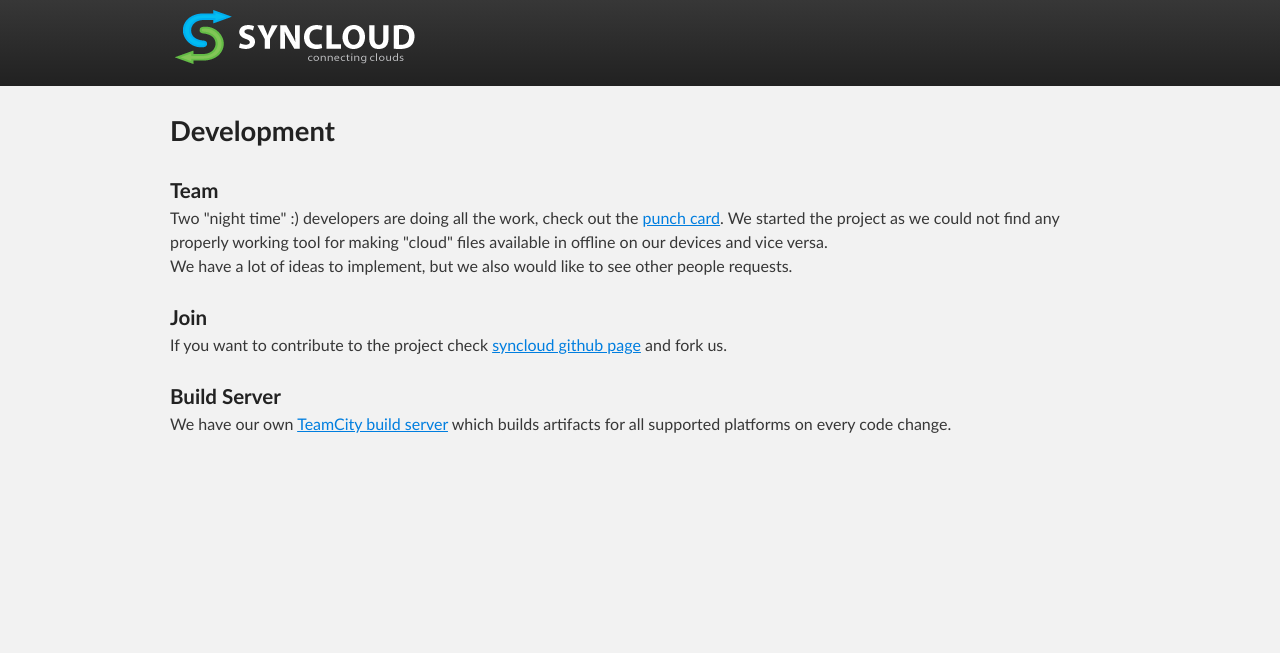
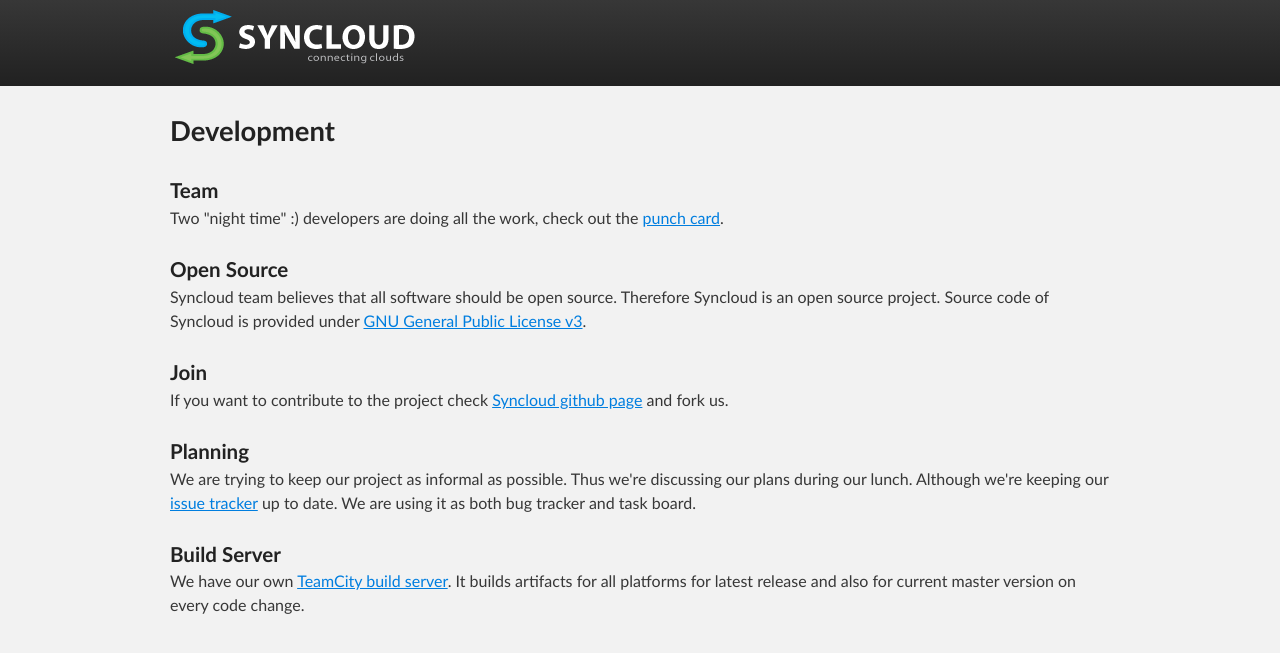
Before and after one commit to syncloud/syncloud.org, a Jekyll site: the page built from development.markdown, in a window 1280 px wide. Shown: the top 653 px of the page. Built offline with Jekyll 4.4.1, drawn with Linux system fonts in a browser that asks for light colours; Markdown is read by kramdown in place of the engine named in the settings.

Commit message:
Development page changes

```diff
--- a/development.markdown
+++ b/development.markdown
@@ -9,18 +9,27 @@
         <br/>
 
         <h5>Team</h5>
-        Two "night time" :) developers are doing all the work, check out the <a href="https://github.com/syncloud/syncloud/graphs/punch-card">punch card</a>. We started the project as we could not find any properly working tool for making "cloud" files available in offline on our devices and vice versa.<br/>
-        We have a lot of ideas to implement, but we also would like to see other people requests.
+        Two "night time" :) developers are doing all the work, check out the <a href="https://github.com/syncloud/core/graphs/punch-card">punch card</a>.
         <br/>
         <br/>
 
+        <h5>Open Source</h5>
+        Syncloud team believes that all software should be open source. Therefore Syncloud is an open source project. Source code of Syncloud is provided under <a href="http://www.gnu.org/licenses/gpl-3.0.html">GNU General Public License v3</a>.
+        <br>
+        <br>
+
         <h5>Join</h5>
-        If you want to contribute to the project check <a href="https://github.com/syncloud/syncloud">syncloud github page</a> and fork us.
+        If you want to contribute to the project check <a href="https://github.com/syncloud">Syncloud github page</a> and fork us.
+        <br>
+        <br>
+
+        <h5>Planning</h5>
+        We are trying to keep our project as informal as possible. Thus we're discussing our plans during our lunch. Although we're keeping our <a href="https://github.com/syncloud/core/issues">issue tracker</a> up to date. We are using it as both bug tracker and task board.
         <br>
         <br>
 
         <h5>Build Server</h5>
-        We have our own <a href="http://build.syncloud.org">TeamCity build server</a> which builds artifacts for all supported platforms on every code change.
+        We have our own <a href="http://build.syncloud.org">TeamCity build server</a>. It builds artifacts for all platforms for latest release and also for current master version on every code change.
         <br>
         <br>
     </div>
```
